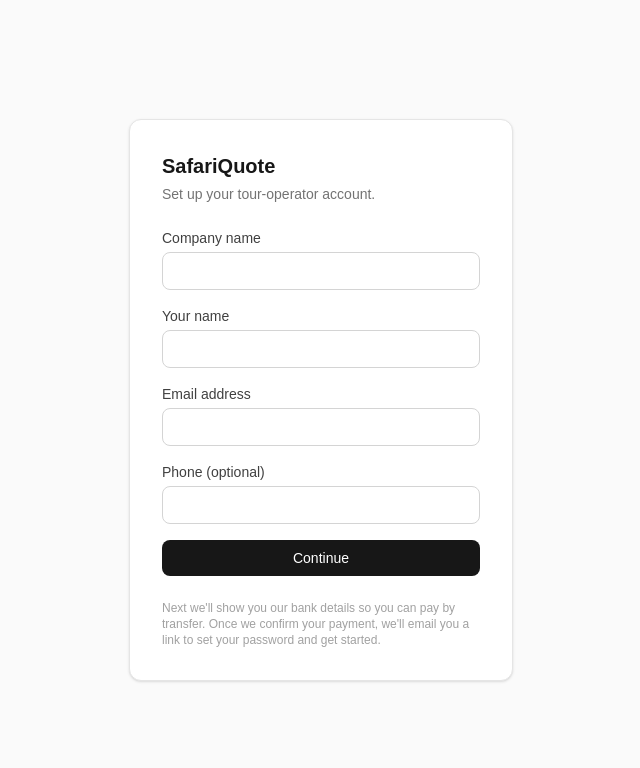
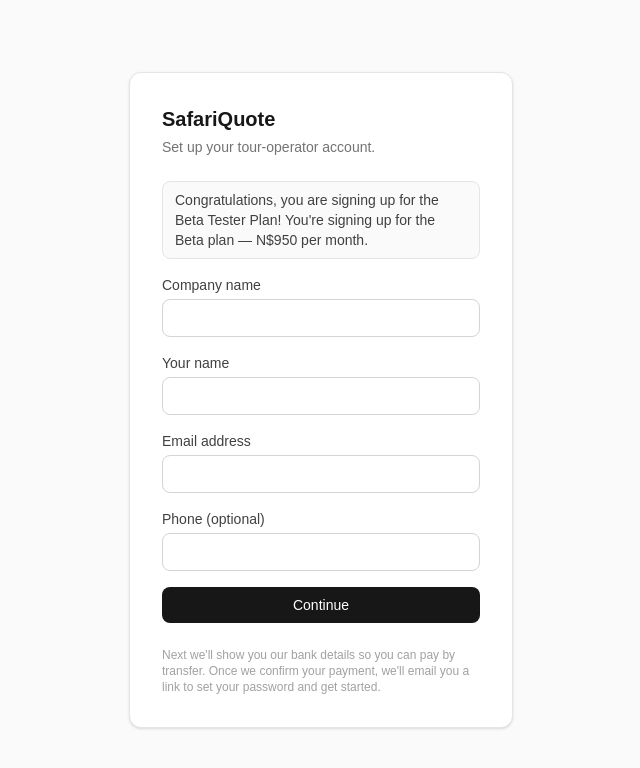
Before and after one commit to Steliantus/SafariQuote-web, a Next.js app in the folder SafariQuote web/: page /signup in a window 1280 px wide. Shown: the top 768 px of the page, without its empty margins (319-959 px from the left). Built offline with nearby package versions, Linux system fonts and the light colour scheme.

Commit message:
Fix plan-link bug, force Beta before Sept 29, add congrats text

```diff
--- a/SafariQuote web/app/signup/page.js
+++ b/SafariQuote web/app/signup/page.js
@@ -1,6 +1,6 @@
 import { redirect } from "next/navigation";
 import { createAdminClient } from "@/lib/supabase/admin";
-import { getPlan } from "@/lib/plans";
+import { resolveSignupPlan } from "@/lib/plans";
 
 // Public "Sign up" entry point, linked from the marketing site (the "Become
 // a Member" buttons on the Wix Plans & Pricing page link here as
@@ -27,7 +27,7 @@ async function startSignup(formData) {
   const contactEmail = (formData.get("contactEmail") || "").toString().trim().toLowerCase();
   const phone = (formData.get("phone") || "").toString().trim();
   const planKey = (formData.get("plan") || "").toString().trim();
-  const plan = getPlan(planKey);
+  const plan = resolveSignupPlan(planKey);
 
   if (!companyName || !contactName || !contactEmail || !contactEmail.includes("@")) {
     redirect(`/signup?error=invalid${plan ? `&plan=${plan.key}` : ""}`);
@@ -64,7 +64,7 @@ async function startSignup(formData) {
 export default async function SignupPage({ searchParams }) {
   const params = await searchParams;
   const error = params?.error;
-  const plan = getPlan(params?.plan);
+  const plan = resolveSignupPlan(params?.plan);
 
   return (
     <div className="min-h-screen flex items-center justify-center bg-neutral-50 px-4">
@@ -75,6 +75,11 @@ export default async function SignupPage({ searchParams }) {
         </p>
         {plan && (
           <p className="text-sm bg-neutral-50 border border-neutral-200 rounded-lg px-3 py-2 mb-4 text-neutral-700">
+            {plan.key === "beta" && (
+              <>
+                <span className="font-medium">Congratulations, you are signing up for the Beta Tester Plan!</span>{" "}
+              </>
+            )}
             You&apos;re signing up for the <span className="font-medium">{plan.label}</span> plan
             {" "}&mdash; {plan.price} {plan.period}.
           </p>
```
